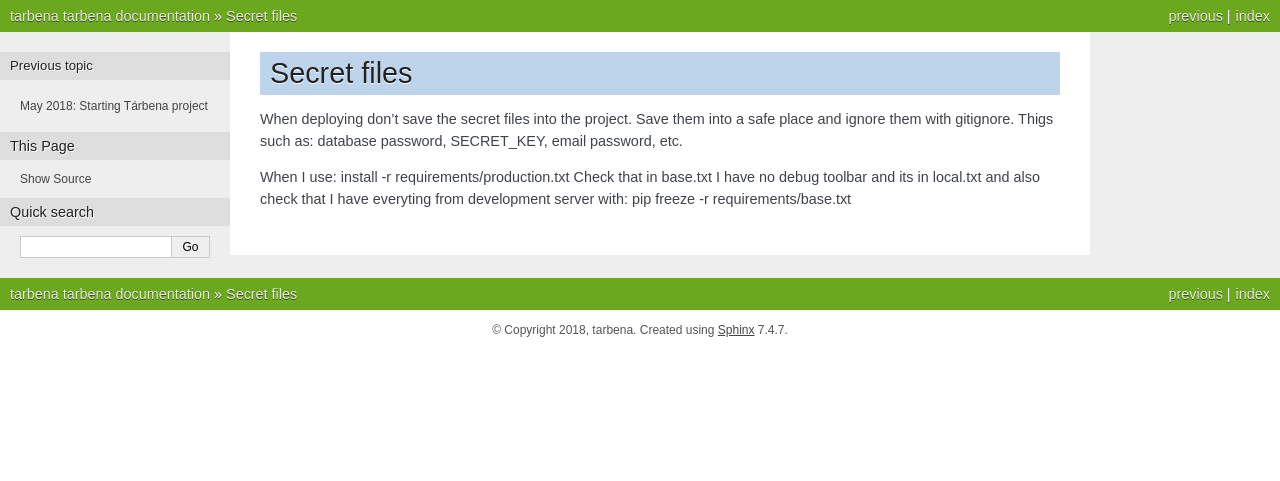
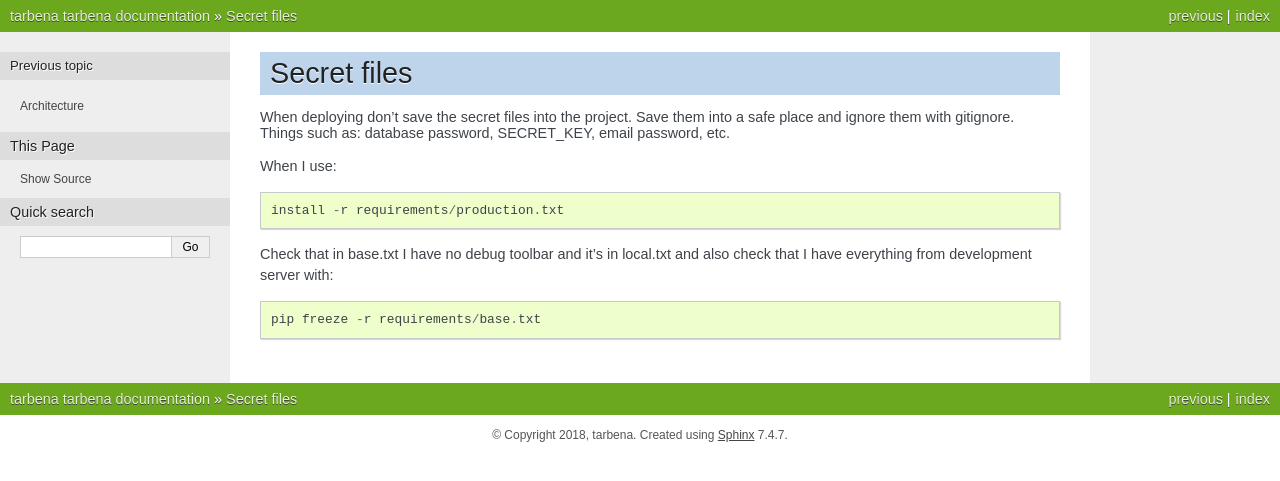
Before and after one commit to amosISA/tarbena_app, a Sphinx documentation site: the page built from docs/deployment.rst, in a window 1280 px wide. Shown: the top 481 px of the page. Built offline with Sphinx 7.4.7, drawn with Linux system fonts in a browser that asks for light colours.

Commit message:
Updated docs

```diff
--- a/docs/architecture.rst
+++ b/docs/architecture.rst
@@ -1,8 +1,8 @@
-May 2018: Starting Tárbena project
-==================================
+Architecture
+============
 
-Preparing project configuration
--------------------------------
+Configuration
+-------------
 1. Gitignore: local settings
 2. Creating settings module with files for different environments: base, local and production
 3. Creating project documentation with reStructuredText(.rst) files and Sphinx
--- a/docs/deployment.rst
+++ b/docs/deployment.rst
@@ -1,10 +1,13 @@
 ============
 Secret files
 ============
-When deploying don't save the secret files into the project. Save them into a safe place and ignore them with gitignore.
-Thigs such as: database password, SECRET_KEY, email password, etc.
+| When deploying don't save the secret files into the project. Save them into a safe place and ignore them with gitignore.
+| Things such as: database password, SECRET_KEY, email password, etc.
 
-When I use:
-install -r requirements/production.txt
-Check that in base.txt I have no debug toolbar and its in local.txt and also check that I have everyting from development server with:
-pip freeze -r requirements/base.txt
+When I use::
+
+    install -r requirements/production.txt
+
+Check that in base.txt I have no debug toolbar and it's in local.txt and also check that I have everything from development server with::
+
+    pip freeze -r requirements/base.txt
--- a/docs/installation.rst
+++ b/docs/installation.rst
@@ -1,5 +1,5 @@
-Starting Project on Windows
-==================================
+Starting Project
+================
 
 Requirements
 ------------
@@ -7,7 +7,7 @@ Requirements
 2. Python 3.6.5
 3. mysqlclient
 
-Get ready
+Get ready (Windows)
 ---------
 - Download `python <https://www.python.org/downloads/>`_
 - Install pip. For windows we get it `here <https://bootstrap.pypa.io/get-pip.py>`_
```
